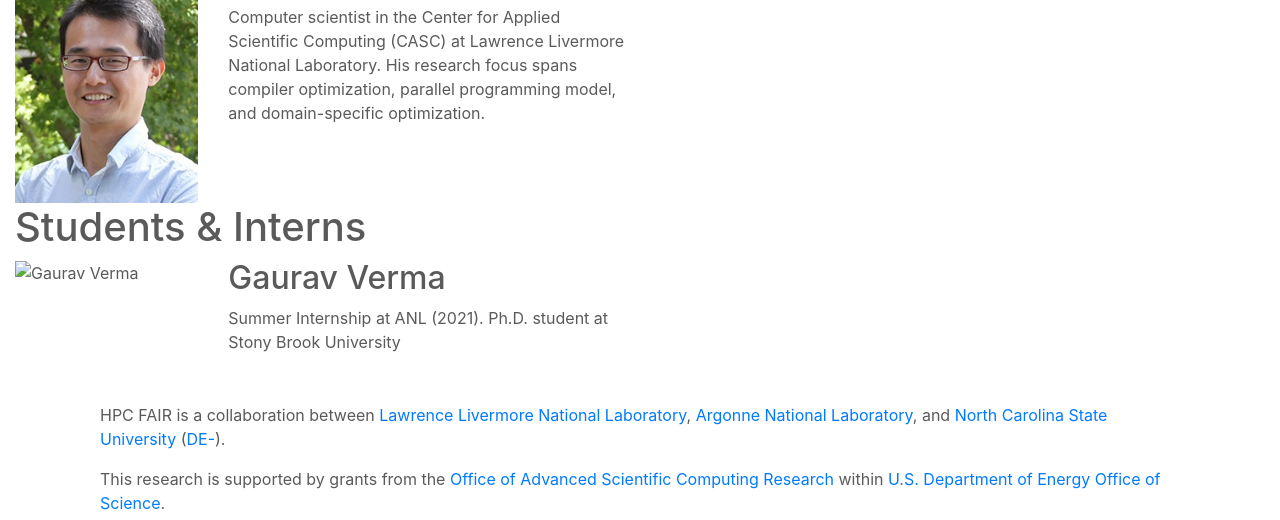
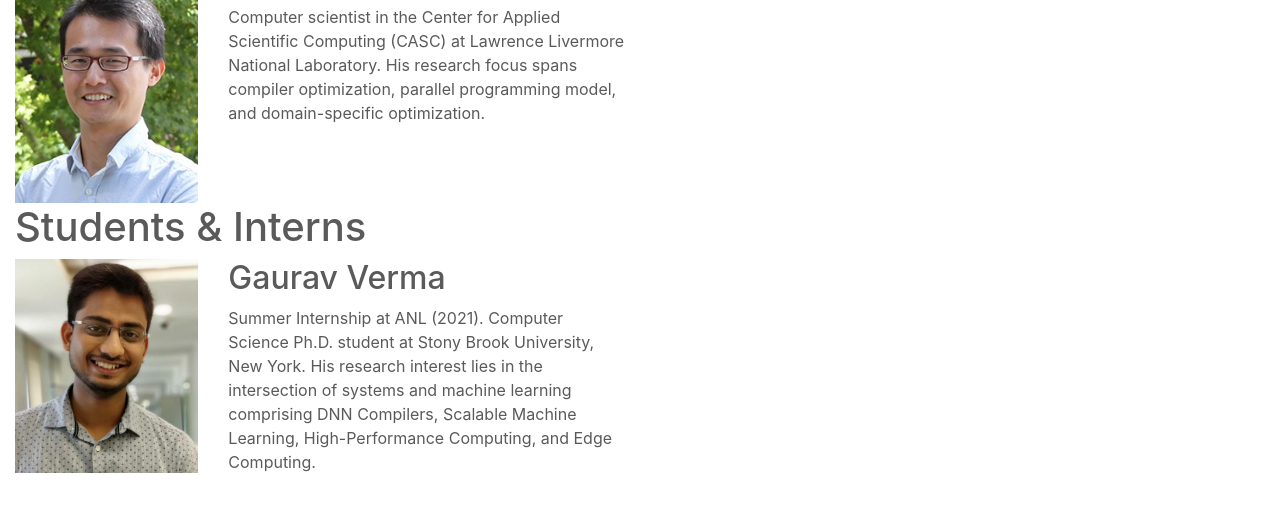
Before and after one commit to HPC-FAIR/hpc-fair.github.io, a plain HTML site: page team.html in a window 1280 px wide. Shown: the part 842-1362 px from the top of the page. Drawn offline with Linux system fonts and the light colour scheme; a script that the page names is missing.

Commit message:
Updated Gaurav bio

```diff
--- a/team.html
+++ b/team.html
@@ -129,11 +129,11 @@
   <div class="col-6">
     <div class="row">
       <div class="col-md-4">
-        <img class="img-fluid mx-auto" src="/assets/img/verma.png" alt="Gaurav Verma">
+        <img class="img-fluid mx-auto" src="/assets/img/verma.jpg" alt="Gaurav Verma">
       </div>
       <div class="col-md-8">
         <h2>Gaurav Verma</h2>
-        <p>Summer Internship at ANL (2021). Ph.D. student at Stony Brook University</p>
+        <p>Summer Internship at ANL (2021). Computer Science Ph.D. student at Stony Brook University, New York. His research interest lies in the intersection of systems and machine learning comprising DNN Compilers, Scalable Machine Learning, High-Performance Computing, and Edge Computing.</p>
       </div>
     </div>
   </div>
```
Also changed, not shown: assets/img/verma.jpg (added).
